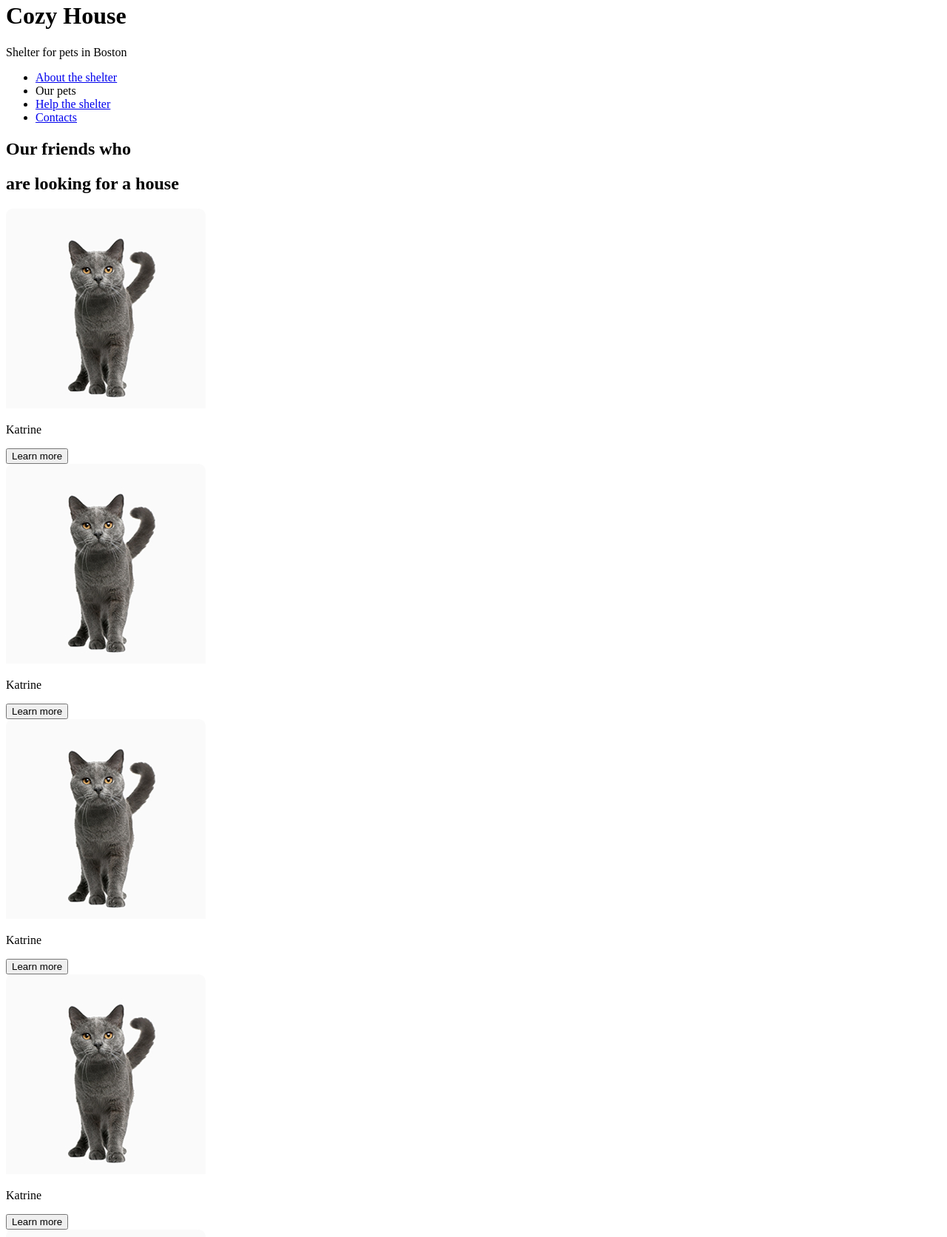
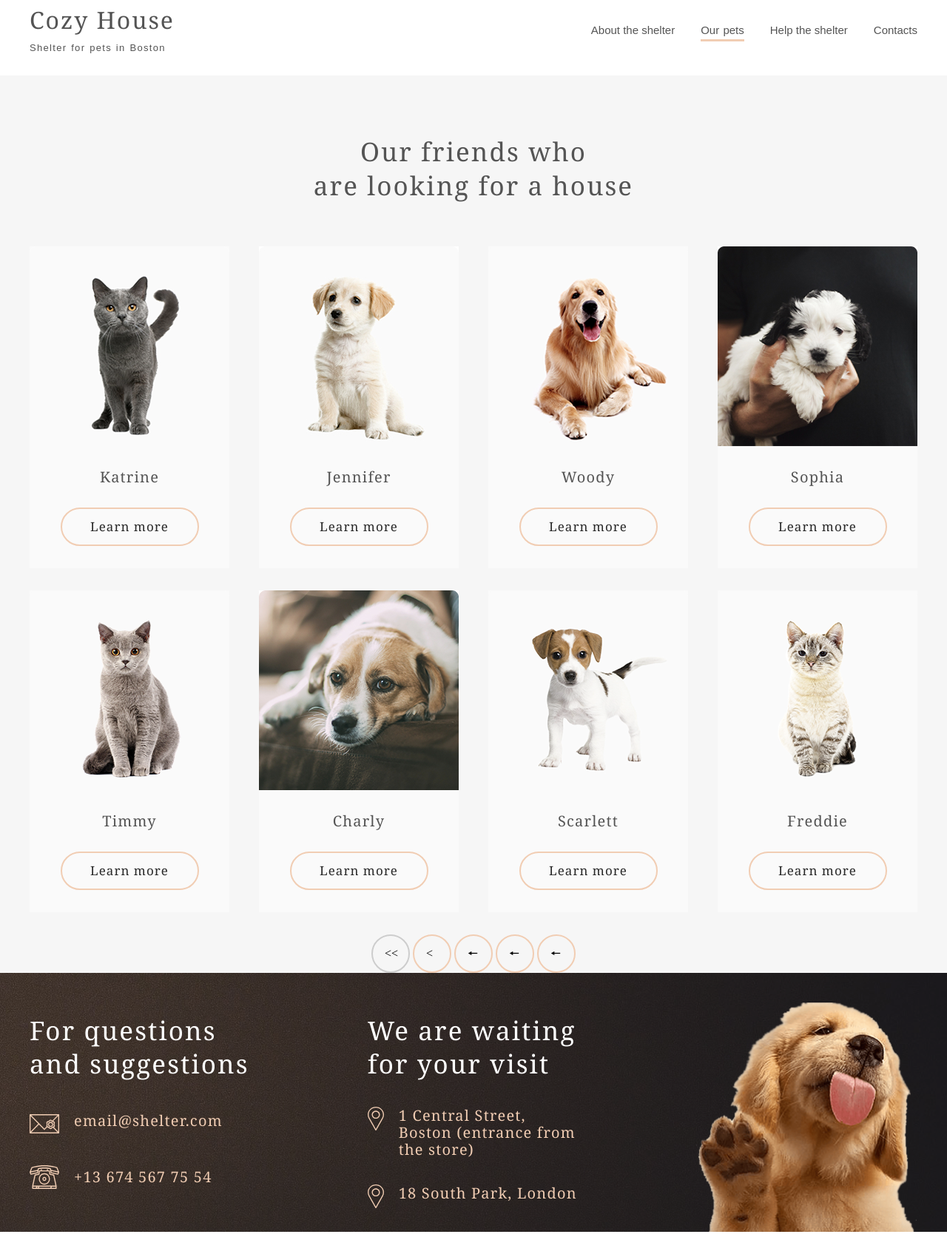
Before and after one commit to gur90/Rsschool-stage1-copy, a plain HTML site: page shelter/pages/pets/index.html in a window 1280 px wide. Shown: the part 18-1690 px from the top of the page at 74% size. Drawn offline with Linux system fonts and the light colour scheme.

Commit message:
feat: start making styles for new page

```diff
--- a/shelter/pages/pets/index.html
+++ b/shelter/pages/pets/index.html
@@ -4,6 +4,8 @@
     <meta charset="UTF-8">
     <meta http-equiv="X-UA-Compatible" content="IE=edge">
     <meta name="viewport" content="width=device-width, initial-scale=1.0">
+    <link rel="stylesheet" type="text/css" href="./normalize.css">
+    <link rel="stylesheet" href="./styleP.css">
     <title>Our pets</title>
 </head>
 <body>
@@ -27,49 +29,67 @@
     </header>
     <main class="main">
         <div class="wrapper">
+            <div class="pets-content">
             <div class="about-pets_box"><h2 class="about-pets_content">Our friends who</h2><h2 class="about-pets_content">are looking for a house</h2></div>
             <div class="pets-cards">
                 <div class="pets-slider__card">
-                    <img class="katrine" src="../../assets/images/pets-katrine.jpg" alt="Katrine">
+                    <img class="katrine" src="../../assets/images/pets-katrine.png" alt="Katrine">
                     <p class="card-name">Katrine</p>
                     <button class="button-learn">Learn more</button>
                 </div>
                 <div class="pets-slider__card">
-                    <img class="katrine" src="../../assets/images/pets-katrine.jpg" alt="Katrine">
-                    <p class="card-name">Katrine</p>
+                    <img class="katrine" src="../../assets/images/pets-jennifer.jpg" alt="Katrine">
+                    <p class="card-name">Jennifer</p>
                     <button class="button-learn">Learn more</button>
                 </div>
                 <div class="pets-slider__card">
-                    <img class="katrine" src="../../assets/images/pets-katrine.jpg" alt="Katrine">
-                    <p class="card-name">Katrine</p>
+                    <img class="katrine" src="../../assets/images/pets-woody.png" alt="Katrine">
+                    <p class="card-name">Woody</p>
                     <button class="button-learn">Learn more</button>
                 </div>
                 <div class="pets-slider__card">
-                    <img class="katrine" src="../../assets/images/pets-katrine.jpg" alt="Katrine">
-                    <p class="card-name">Katrine</p>
+                    <img class="katrine" src="../../assets/images/pets-sofia.jpg" alt="Katrine">
+                    <p class="card-name">Sophia</p>
                     <button class="button-learn">Learn more</button>
                 </div>
                 <div class="pets-slider__card">
-                    <img class="katrine" src="../../assets/images/pets-katrine.jpg" alt="Katrine">
-                    <p class="card-name">Katrine</p>
+                    <img class="katrine" src="../../assets/images/pets-timmy.png" alt="Katrine">
+                    <p class="card-name">Timmy</p>
                     <button class="button-learn">Learn more</button>
                 </div>
                 <div class="pets-slider__card">
-                    <img class="katrine" src="../../assets/images/pets-katrine.jpg" alt="Katrine">
-                    <p class="card-name">Katrine</p>
+                    <img class="katrine" src="../../assets/images/pets-charly.jpg" alt="Katrine">
+                    <p class="card-name">Charly</p>
                     <button class="button-learn">Learn more</button>
                 </div>
                 <div class="pets-slider__card">
-                    <img class="katrine" src="../../assets/images/pets-katrine.jpg" alt="Katrine">
-                    <p class="card-name">Katrine</p>
+                    <img class="katrine" src="../../assets/images/pets-scarlet.png" alt="Katrine">
+                    <p class="card-name">Scarlett</p>
                     <button class="button-learn">Learn more</button>
                 </div>
                 <div class="pets-slider__card">
-                    <img class="katrine" src="../../assets/images/pets-katrine.jpg" alt="Katrine">
-                    <p class="card-name">Katrine</p>
+                    <img class="katrine" src="../../assets/images/pets-freddy.png" alt="Katrine">
+                    <p class="card-name">Freddie</p>
                     <button class="button-learn">Learn more</button>
                 </div>
-                <div class="button-navigation"></div>
+                <div class="button-navigation">
+                    <span class="button_left_left">
+                        &lt;&lt;
+                    </span>
+                    <span class="button_left">
+                        &lt;
+                    </span>
+                    <span class="button_left">
+                        &#129044;
+                    </span>
+                    <span class="button_left">
+                        &#129044;
+                    </span>
+                    <span class="button_left">
+                        &#129044;
+                    </span>
+                </div>
+            </div>
             </div>
         </div>
     </main>
--- a/shelter/pages/pets/styleP.css
+++ b/shelter/pages/pets/styleP.css
@@ -0,0 +1,315 @@
+@font-face {
+    font-family: Georgia, Times, serif ;
+    src: url("assets/fonts/georgia/georgia-regular.ttf");
+}
+@font-face {
+    font-family: Arial, Verdana, sans-serif;
+    src: url("assets/fonts/arial/arial-regular.ttf");
+}
+@font-face {
+    font-family: Arial, Verdana, sans-serif;
+    src: url("assets/fonts/arial/arial-italic.ttf");
+}
+html {
+    max-width: 1280px;
+    margin: 0 auto;
+}
+* {
+   box-sizing: border-box;
+   --main-color: #F1CDB3
+}
+body{
+   margin:0 auto;
+}
+.wrapper {
+    max-width: 1200px;
+    margin: 0 auto;
+}
+/*header*/
+
+.header-wrapper {
+    height: 120px;
+    display: flex;
+    flex-direction: row;
+    justify-content: space-between;
+    align-items: center;
+}
+h1 {
+    width: 184px;
+    height: 35px;
+    margin-top: 0;
+    margin-bottom: 0;
+    padding-top: 0px;
+     font-family: 'Georgia';
+     font-style: normal;
+     font-size: 32px;
+     font-weight: 400;
+     line-height: 30px;
+     letter-spacing: 0.06em;
+     white-space: nowrap;
+     color:  #545454;
+ }
+ .logo-text {
+     margin: 10px 0 0 0;
+     padding: 0 0 0 0;
+    font-family: 'Arial';
+    font-style: normal;
+    font-weight: 400;
+    font-size: 13px;
+    line-height: 15px;
+    word-spacing: 1px;
+    letter-spacing:  0.1em;
+
+    color: #545454;
+    white-space: nowrap;
+ }
+.navigation {
+    margin-right: 0px;
+    display: flex;
+    flex-direction: row;
+   gap:35px;
+}
+.navigation_bordered {
+    font-family: 'Arial';
+    font-style: normal;
+    font-weight: 400;
+    font-size: 15px;
+    word-spacing: 1px;
+    line-height: 160%;
+    /* identical to box height, or 24px */
+
+    color: #545454;
+     list-style: none;
+     border-bottom:solid 3px   #F1CDB3;
+     cursor: pointer;
+     transition: 1s;
+ }
+ .navigation_nonbordered {
+    list-style: none;
+ }
+ .nonbordered {
+    font-family: 'Arial';
+    font-style: normal;
+    font-weight: 400;
+    font-size: 15px;
+    line-height: 160%;
+
+    color: #545454;
+ }
+ a {
+     text-decoration: none;
+ }
+
+ /*pets*/
+ main {
+
+    background: #F6F6F6;
+ }
+ .pets-content {
+    display: flex;
+    flex-direction: column;
+    justify-content: space-between;
+    align-items: center;
+    gap: 60px;
+ }
+ .about-pets_box {
+    margin-top: 80px;
+    display: flex;
+    flex-direction: column;
+    align-items: center;
+    justify-content: center;
+}
+.about-pets_content {
+    margin: 0 auto;
+    font-family: 'Georgia';
+   font-style: normal;
+   font-weight: 400;
+   font-size: 35px;
+   line-height: 130%;
+   /* or 45px */
+
+
+   letter-spacing: 0.06em;
+
+   /* color-dark-l */
+
+   color: #545454;
+}
+.pets-cards {
+
+    display: flex;
+    justify-content: center;
+    align-items: center;
+    row-gap: 30px;
+    column-gap: 40px;
+    flex-wrap: wrap;
+}
+.pets-slider__card {
+    height: 435px;
+    display: flex;
+    flex-direction: column;
+    gap:30px;
+    align-items: center;
+    background: #FAFAFA;
+    cursor: pointer;
+    transition: 1s;
+}
+.pets-slider__card:hover {
+    background-color: #FFFFFF;
+}
+.card-name {
+    margin-top: 0;
+    margin-bottom: 0;
+    font-family: 'Georgia';
+    font-style: normal;
+    font-weight: 400;
+    font-size: 20px;
+    line-height: 23px;
+    letter-spacing: 0.06em;
+    color: #545454;
+    }
+    .button-learn {
+        width: 187px;
+        height: 52px;
+        border: 2px solid #F1CDB3;
+    box-sizing: border-box;
+    border-radius: 100px;
+    background: #FAFAFA;
+    font-family: 'Georgia';
+    font-style: normal;
+    font-weight: 400;
+    font-size: 17px;
+    line-height: 130%;
+    letter-spacing: 0.06em;
+    color: #292929;
+    cursor: pointer;
+    transition: 1s;
+    }
+    .button-learn:hover {
+       background-color:  #FDDCC4;
+    }
+    /*button slider*/
+    .button_left_left {
+        display: inline-block;
+        background-color: transparent;
+        padding: 15px 16px;
+        border-radius: 100px;
+        border: 2px solid #CDCDCD;
+         width: 52px;
+        height: 52px;
+
+    }
+    .button_left {
+        display: inline-block;
+        background-color: transparent;
+        padding: 15px 16px;
+        border-radius: 100px;
+        border: 2px solid #F1CDB3;
+         width: 52px;
+        height: 52px;
+
+     }
+
+
+    /*footer*/
+    .footer {
+        padding: 40px 40px 0 40px;
+        width: 1280px;
+        height: 350px;
+        background-image: url("../../assets/images/footer-background.png");
+    }
+    .footer-content {
+        display: flex;
+        flex-direction: row;
+        gap: 160px;
+    }
+    .contacts {
+        display: flex;
+        flex-direction: column;
+        gap:43px;
+
+    }
+    .contacts-title {
+        margin-top: 15px;
+        display: flex;
+         flex-direction: column;
+         justify-content: center
+    }
+    .contacts-title-text {
+        margin-top: 0;
+        margin-bottom: 0;
+        font-family: 'Georgia';
+        font-style: normal;
+        font-weight: 400;
+        font-size: 35px;
+        line-height: 45px;
+        /* or 45px */
+
+        letter-spacing: 0.06em;
+        white-space: nowrap;
+
+        color: #FFFFFF;
+    }
+    .email {
+        display: flex;
+        flex-direction: row;
+        gap:20px;
+    }
+    .mail-text {
+    font-family: 'Georgia';
+    font-style: normal;
+    font-weight: 400;
+    font-size: 20px;
+    line-height: 115%;
+    /* identical to box height, or 23px */
+
+    letter-spacing: 0.06em;
+
+    /* color-primary */
+
+    color: #F1CDB3;
+
+    }
+    .phone {
+        margin-top: -3px;
+        display: flex;
+        flex-direction: row;
+        gap:20px;
+    }
+    .icon-phone {
+        margin-top: -4px;
+        width: 40px;
+    height: 32px;
+    }
+    .tel-number {
+        font-family: 'Georgia';
+    font-style: normal;
+    font-weight: 400;
+    font-size: 20px;
+    line-height: 115%;
+    letter-spacing: 0.06em;
+    color: #F1CDB3;
+    }
+    .locations {
+        display: flex;
+        flex-direction: column;
+        gap:39px;
+    }
+    .location {
+        margin-top: -3px;
+        display: flex;
+        flex-direction: row;
+        gap:20px;
+    }
+    .location-text {
+        font-family: 'Georgia';
+    font-style: normal;
+    font-weight: 400;
+    font-size: 20px;
+    line-height: 115%;
+    /* or 23px */
+
+    letter-spacing: 0.06em;
+    color: #F1CDB3;
+
+    }
```
Also changed, not shown: shelter/pages/pets/indexP.html (deleted, +0 -30 lines), shelter/assets/images/pets-charly.jpg (added), shelter/assets/images/pets-freddy.png (added), shelter/assets/images/pets-jennifer.png (added), shelter/assets/images/pets-katrine.png (added), shelter/assets/images/pets-scarlet.png (added), shelter/assets/images/pets-sofia.jpg (added), shelter/assets/images/pets-timmy.png (added), shelter/assets/images/pets-woody.png (added), shelter/pages/pets/normalize.css (added).
